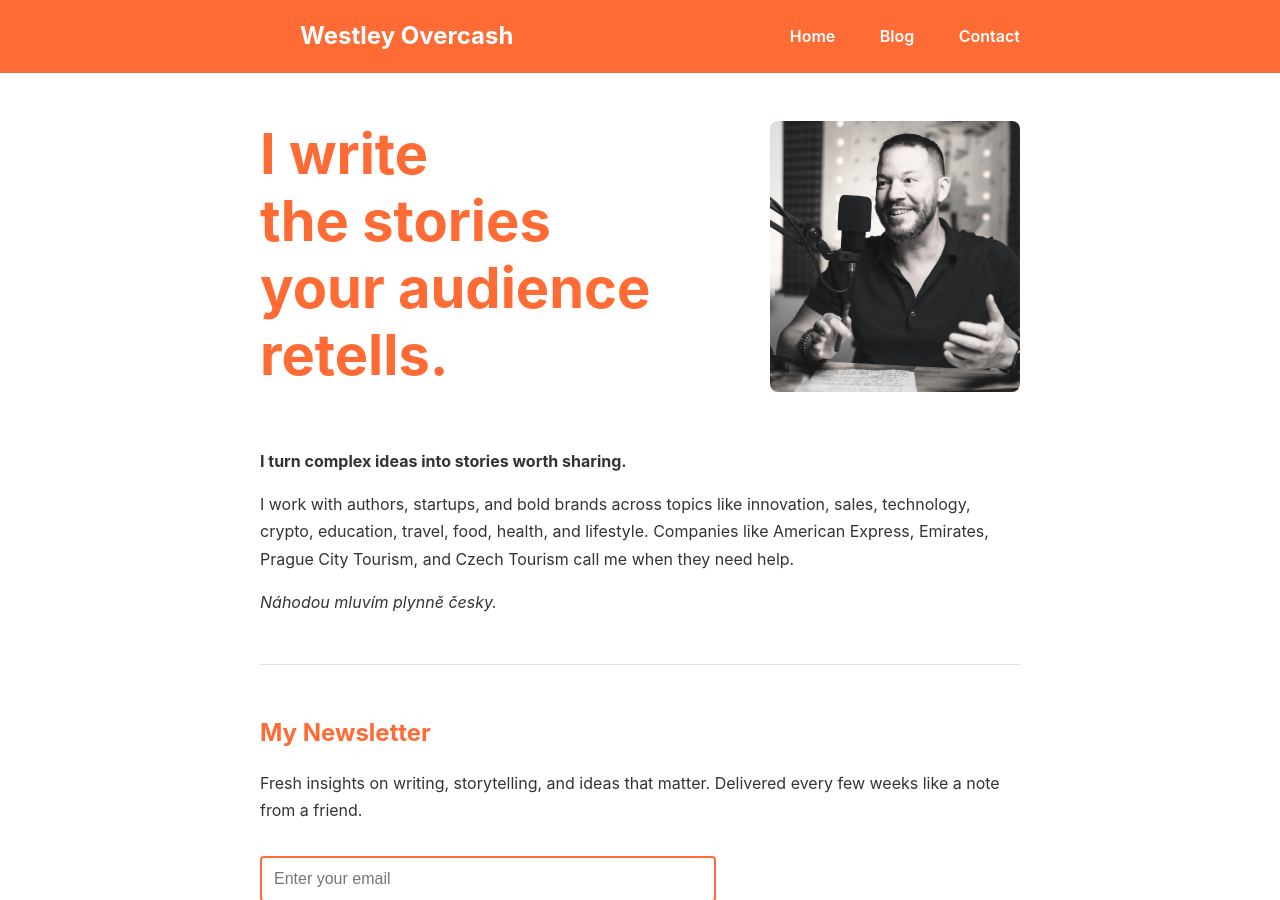
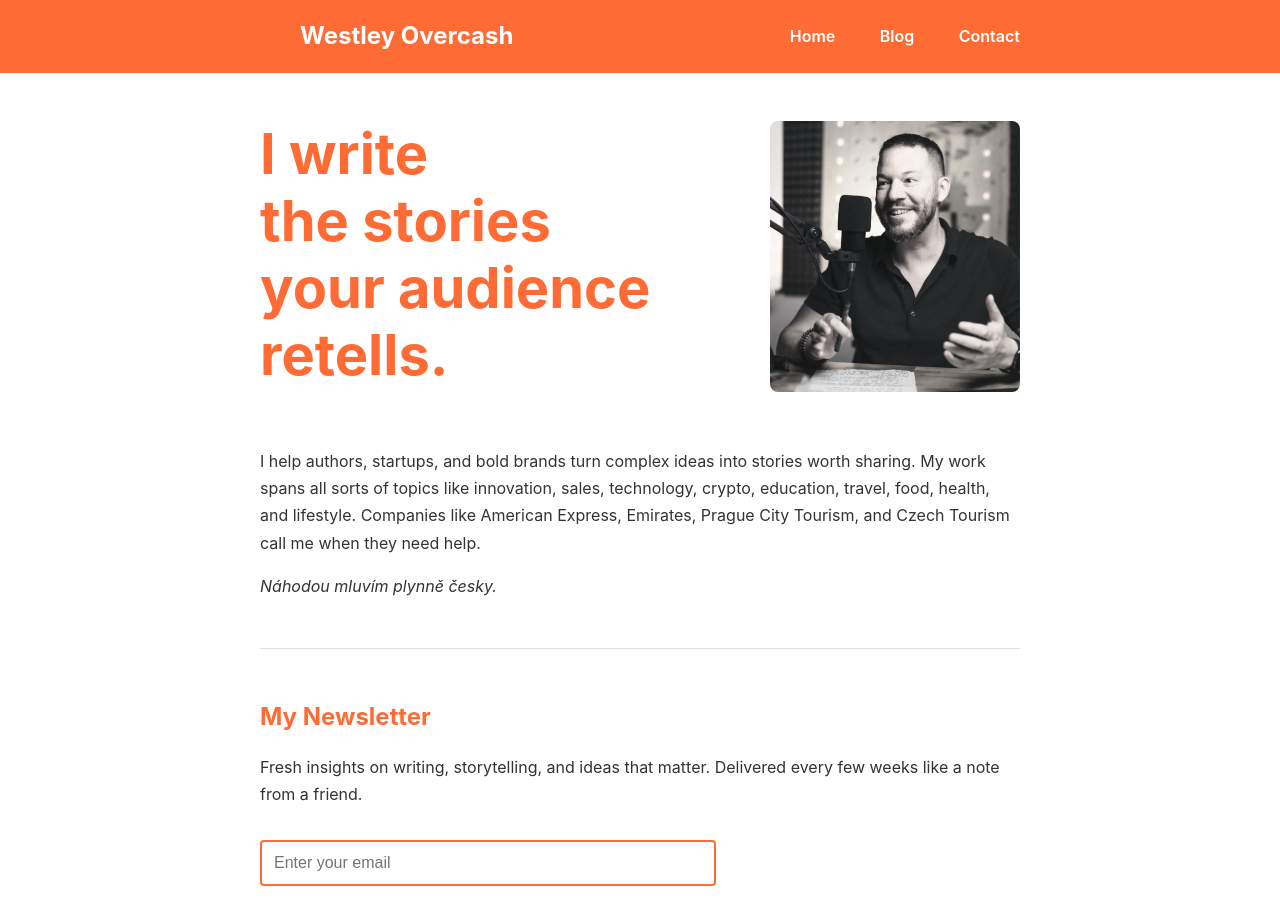
Before and after one commit to westleyovercash/westleyovercash.github.io, a Jekyll site: the page built from index.md, in a window 1280 px wide and 900 px high. Built offline with Jekyll 4.4.1, drawn with Linux system fonts in a browser that asks for light colours.

Commit message:
Update index.md

```diff
--- a/index.md
+++ b/index.md
@@ -12,9 +12,7 @@
   </div>
 </div>
 
-**I turn complex ideas into stories worth sharing.**
-
-I work with authors, startups, and bold brands across topics like innovation, sales, technology, crypto, education, travel, food, health, and lifestyle. Companies like American Express, Emirates, Prague City Tourism, and Czech Tourism call me when they need help.
+I help authors, startups, and bold brands turn complex ideas into stories worth sharing. My work spans all sorts of topics like innovation, sales, technology, crypto, education, travel, food, health, and lifestyle. Companies like American Express, Emirates, Prague City Tourism, and Czech Tourism call me when they need help.
 
 *Náhodou mluvím plynně česky.*
 
```
